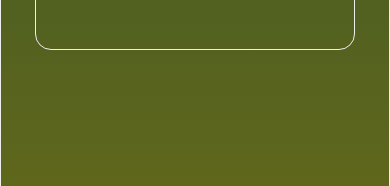
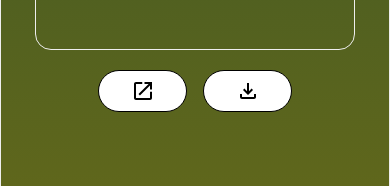
Before and after one commit to Igor5667/QrCodeGenerator, a React (Vite) app: page / in a window 390 px wide. Both pictures are taken after typing "Sample" into the empty fields and a click on the button "GENERATE". Shown: the part 589-775 px from the top of the page. Built offline with nearby package versions, Linux system fonts and the light colour scheme.

Commit message:
add dowload and open buttons on phone

```diff
--- a/src/App.tsx
+++ b/src/App.tsx
@@ -5,6 +5,7 @@ import QrBox from "./components/QrBox";
 import Header from "./components/Header";
 import MainBox from "./components/MainBox";
 import { Alert } from "@material-tailwind/react";
+import PhoneButtons from "./components/PhoneButtons";
 
 function App() {
   const [qrImgUrl, setQrImgUrl] = useState<string>("");
@@ -78,6 +79,13 @@ function App() {
           downloadQrCode={downloadQrCode}
           openQrInNewTab={openQrInNewTab}
         />
+        {qrImgUrl && (
+          <PhoneButtons
+            downloadQrCode={downloadQrCode}
+            openQrInNewTab={openQrInNewTab}
+            className="md:hidden"
+          />
+        )}
       </MainBox>
     </div>
   );
--- a/src/components/Button.tsx
+++ b/src/components/Button.tsx
@@ -7,7 +7,8 @@ interface ButtonProps {
 function Button({ children, onClick, className }: ButtonProps) {
   return (
     <button
-      className={`w-1/4 bg-white text-black h-1/4 p-4 rounded-3xl border border-black hover:bg-gray-200 ${className}`}
+      className={`w-1/4 bg-white text-black h-1/4 p-4 rounded-3xl border border-black
+          hover:bg-gray-200 ${className}`}
       onClick={onClick}
     >
       {children}
--- /dev/null
+++ b/src/components/PhoneButtons.tsx
@@ -0,0 +1,32 @@
+import Button from "./Button";
+import { MdOutlineFileDownload } from "react-icons/md";
+import { IoMdOpen } from "react-icons/io";
+
+interface PhoneButtonsProps {
+  downloadQrCode: () => void;
+  openQrInNewTab: () => void;
+  className?: string;
+}
+
+function PhoneButtons(props: PhoneButtonsProps) {
+  const { downloadQrCode, openQrInNewTab, className } = props;
+
+  return (
+    <div className={`flex justify-center gap-4 w-full text-2xl ${className}`}>
+      <Button
+        onClick={openQrInNewTab}
+        className="flex items-center justify-center py-5"
+      >
+        <IoMdOpen />
+      </Button>
+      <Button
+        onClick={downloadQrCode}
+        className="flex items-center justify-center py-5"
+      >
+        <MdOutlineFileDownload />
+      </Button>
+    </div>
+  );
+}
+
+export default PhoneButtons;
--- a/src/index.css
+++ b/src/index.css
@@ -15,7 +15,7 @@
   }
 
   .qr-box:hover > .download-card {
-    @apply h-full;
+    @apply md:h-full;
   }
 
   .download-card > * {
@@ -23,6 +23,6 @@
   }
 
   .qr-box:hover > .download-card > * {
-    @apply flex;
+    @apply md:flex;
   }
 }
```
